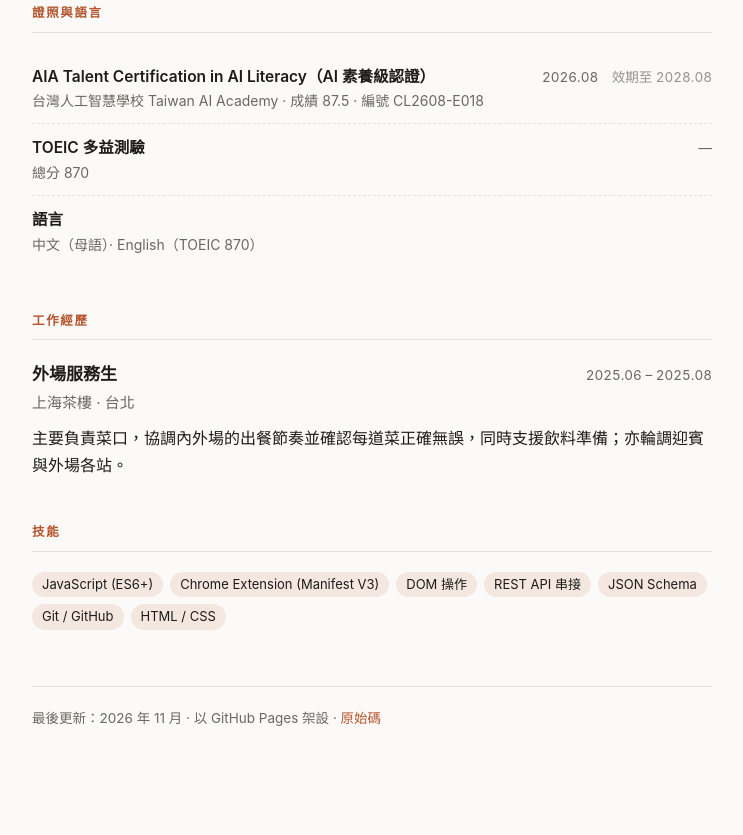
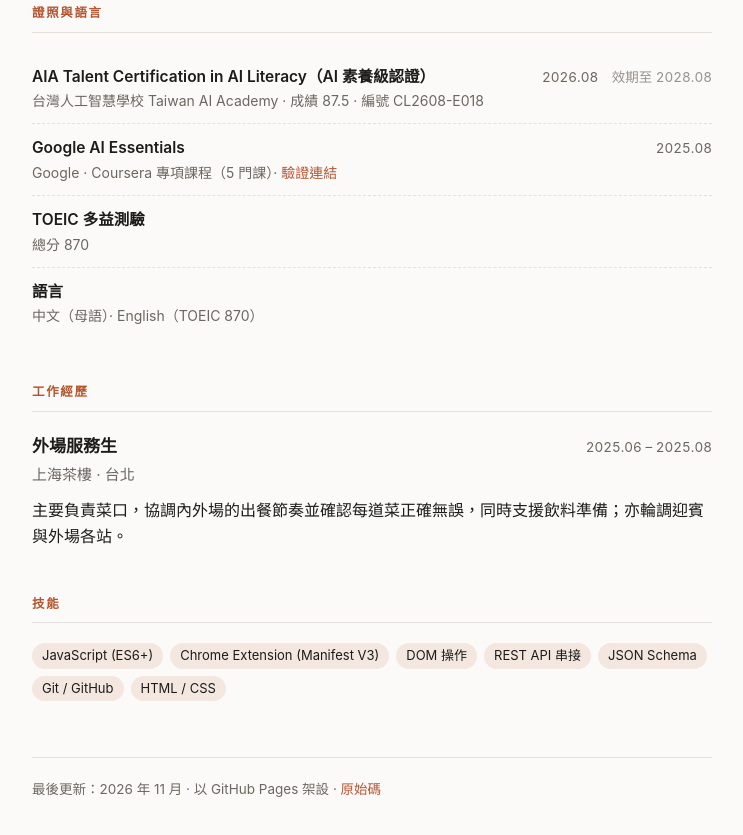
Before and after one commit to UncleLin332/UncleLin332.github.io, a plain HTML site: page index.html in a window 1280 px wide. Shown: the part 966-1801 px from the top of the page, without its empty margins (268-1011 px from the left). Drawn offline with Linux system fonts and the light colour scheme.

Commit message:
加入 Google AI Essentials 證書（含驗證連結）
- 多益日期留白，之後改以雅思替代

Co-Authored-By: Claude Opus 5 <noreply@anthropic.com>

```diff
--- a/index.html
+++ b/index.html
@@ -207,10 +207,18 @@
     </div>
     <div class="cred">
       <div>
+        <div class="cred-name">Google AI Essentials</div>
+        <div class="cred-meta">Google · Coursera 專項課程（5 門課）·
+          <a href="https://coursera.org/verify/specialization/5I7L2CU6HXG9" target="_blank" rel="noopener">驗證連結</a></div>
+      </div>
+      <span class="cred-when">2025.08</span>
+    </div>
+    <div class="cred">
+      <div>
         <div class="cred-name">TOEIC 多益測驗</div>
         <div class="cred-meta">總分 870</div>
       </div>
-      <span class="cred-when">—</span>
+      <span class="cred-when"></span>
     </div>
     <div class="cred">
       <div>
```
